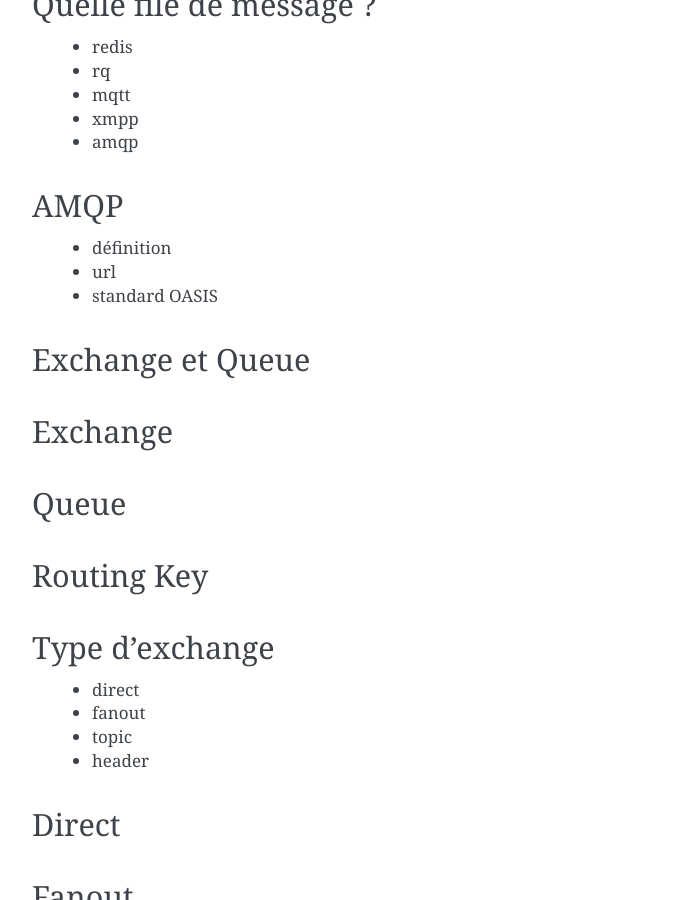
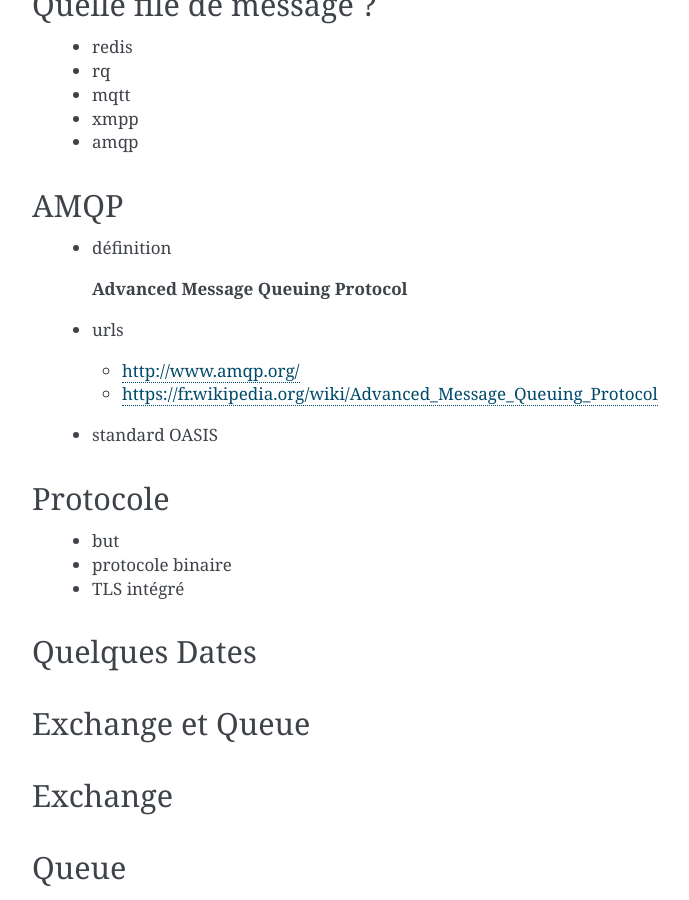
Before and after one commit to cyplp/amqp_presentation, a Sphinx documentation site: the page built from source/index.rst, in a window 1280 px wide and 900 px high, scrolled down 2193 px. Shown: the whole window, without its empty margins (388-1077 px from the left). Built offline with Sphinx 7.4.7, drawn with Linux system fonts in a browser that asks for light colours; some of the changed text lies outside the part shown.

Commit message:
definition, url etc

```diff
--- a/source/index.rst
+++ b/source/index.rst
@@ -78,8 +78,26 @@
 ====
 
  * définition
- * url
+
+   **Advanced Message Queuing Protocol**
+
+ * urls
+
+   - http://www.amqp.org/
+   - https://fr.wikipedia.org/wiki/Advanced_Message_Queuing_Protocol
+
  * standard OASIS
+
+Protocole
+=========
+
+ * but
+ * protocole binaire
+ * TLS intégré
+
+Quelques Dates
+==============
+
 
 
 Exchange et Queue
```
